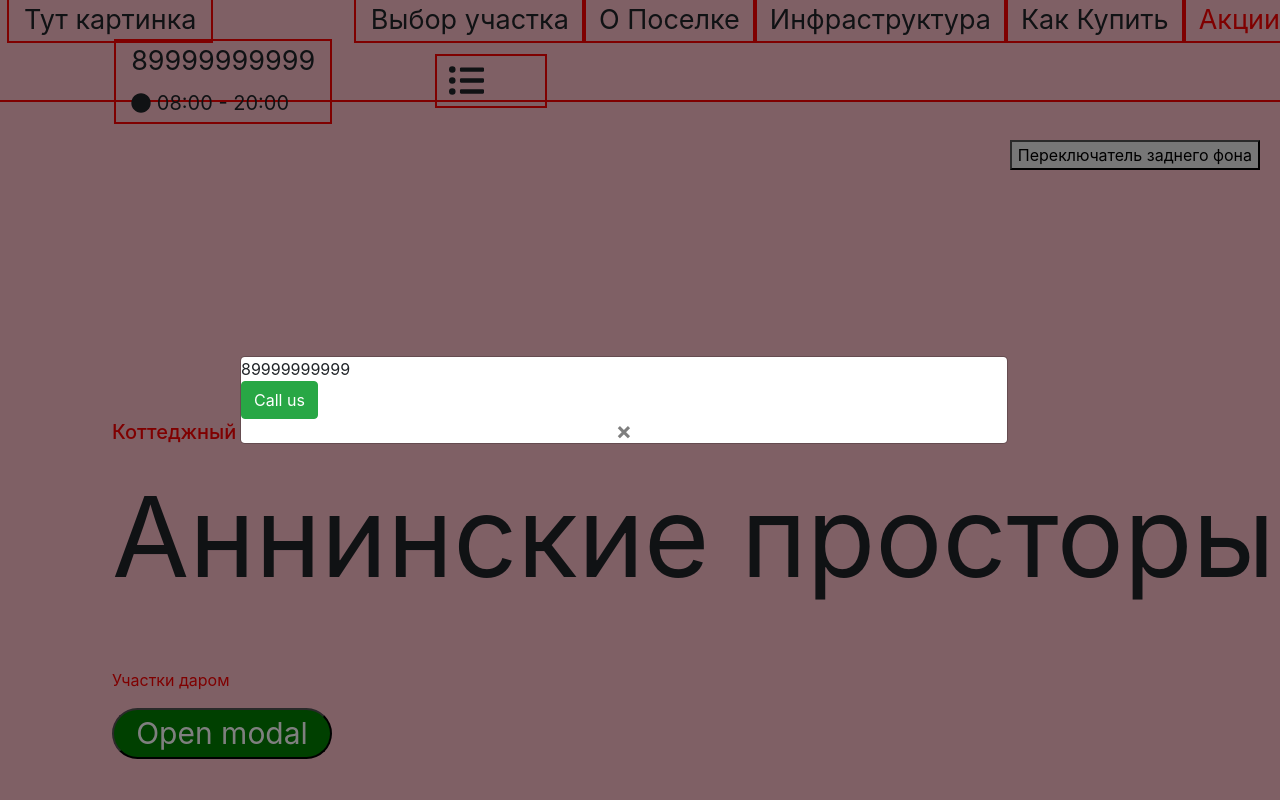
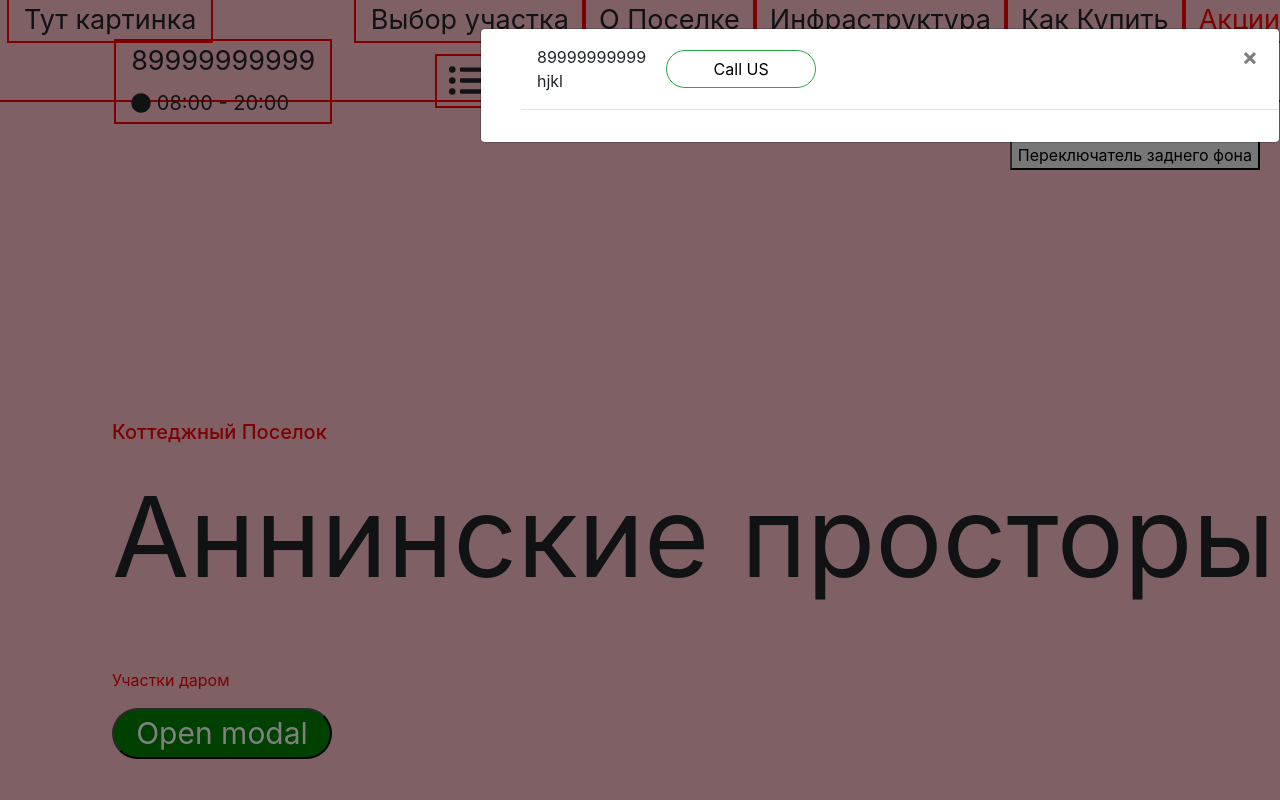
Before and after one commit to trollface2323/order, a Vue app: page / in a window 1280 px wide. Both pictures are taken after a click on the button 466 px from the left and 81 px from the top of the page. Shown: the top 800 px of the page. Built offline with nearby package versions, Linux system fonts and the light colour scheme.

Commit message:
сделал футер у менюшки

```diff
--- a/src/App.vue
+++ b/src/App.vue
@@ -161,18 +161,6 @@
         outline: 2px solid red;
     }
 
-    .menu {
-
-        float: right;
-        width: 50%;
-        height: 100%;
-        position: fixed;
-        bottom: 0;
-        right: 0;
-        font-size: 40px;
-        background-image: url(//cs11.pikabu.ru/post_img/big/2019/08/11/9/1565537955180896977.jpg);
-    }
-
     #main1 {
         background-color: pink;
         height: 1200px;
--- a/src/components/Pop_menu.vue
+++ b/src/components/Pop_menu.vue
@@ -1,25 +1,30 @@
 <template>
     <div class="modal fade" id="menu" tabindex="-1" role="dialog" aria-labelledby="title" aria-hidden="true">
-        <div class="modal-dialog modal-dialog-centered modal-lg" role="document">
-            <div class="modal-content">
-                <div >
-                    <div>
-<!-- TODO поставить ровно кнопку и текст перед ней-->
-                        <span>89999999999</span>
+        <div class="modal-dialog modal-dialog-centered modal-lg menu align-items-start" role="document">
+            <div class="modal-content" style="padding-left: 40px">
+                <div class="modal-header">
+                    <div class="d-flex">
+                        89999999999<br>
+                        hjkl
                     </div>
-                    <div>
-                        <button type="button" class="btn btn-success">Call us</button>
+                    <div class="align-self-center">
+                        <button class="btn btn-success button">
+                            Call US
+                        </button>
                     </div>
+                    <button type="button" class="close" data-dismiss="modal" aria-label="close">
+                        <span aria-hidden="true" style="padding: 5px">&times;</span>
+                    </button>
                 </div>
-                <button type="button" class="close" data-dismiss="modal" aria-label="close">
-                    <span aria-hidden="true" style="padding: 5px">&times;</span>
-                </button>
+                <div>
 
-            </div>
-            <div class="modal-body">
+                </div>
+                <div class="modal-body">
 
 
+                </div>
             </div>
+
         </div>
     </div>
 
@@ -33,5 +38,17 @@
 
 <style scoped lang="scss">
 
+    .menu {
+        margin-left: auto;
+        margin-right: 0;
+    }
+
+    .button{
+        border-radius: 20px;
+        background: white;
+        color: black;
+        margin-left: 20px;
+        width: 150px;
+    }
 
 </style>
```
